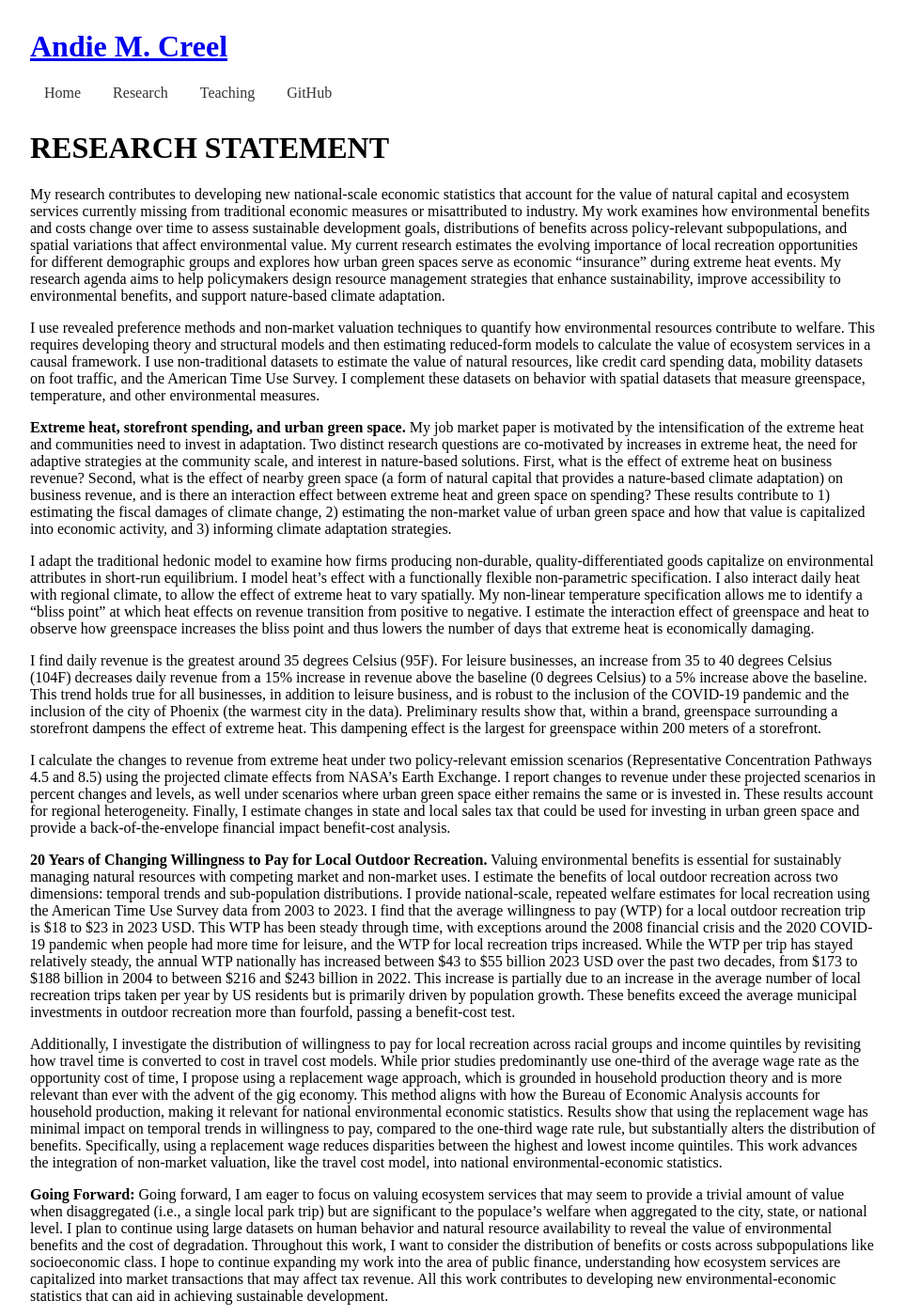
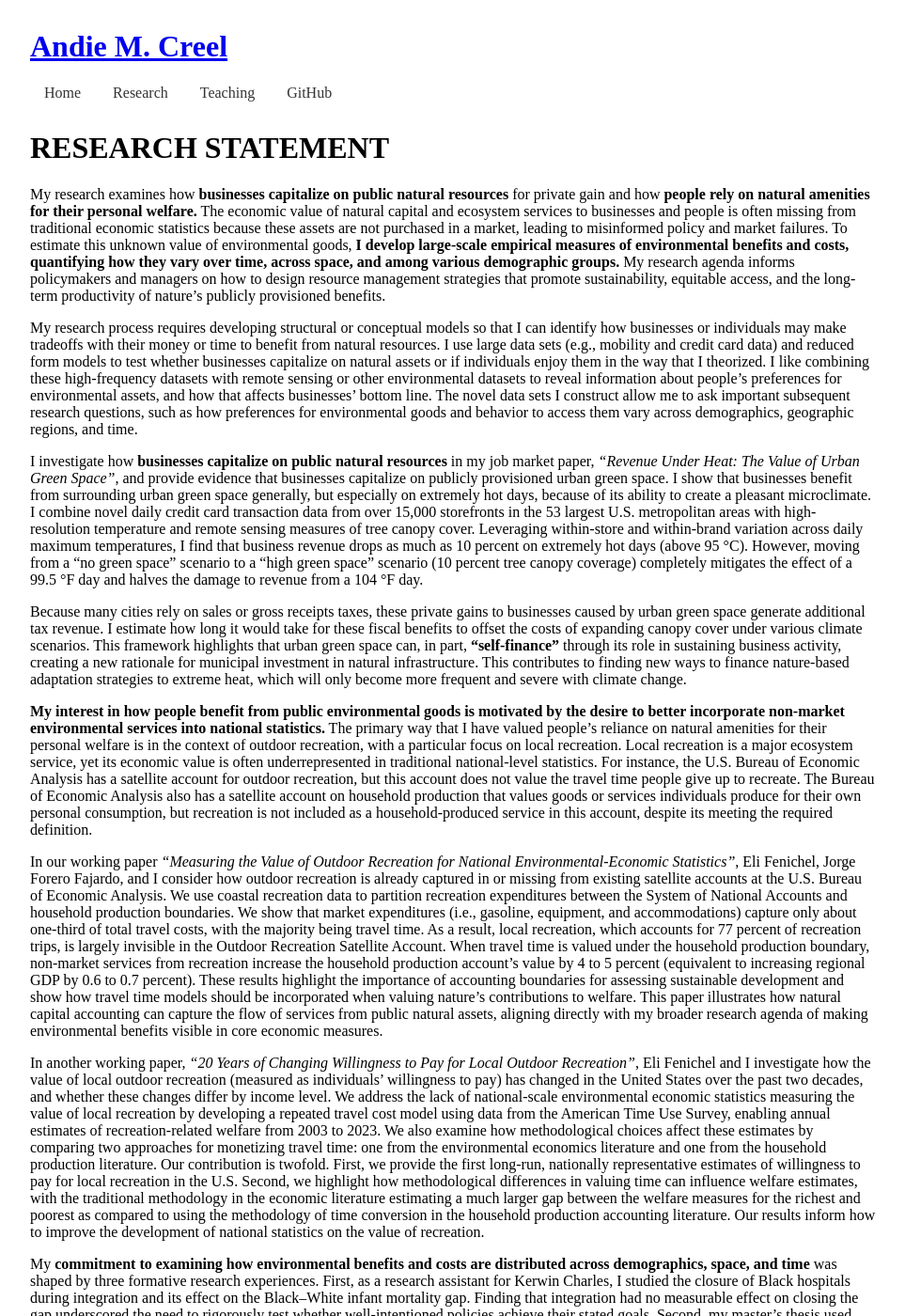
Before and after one commit to a5creel/a5creel.github.io, a Jekyll site: the page built from creel_research.md, in a window 1280 px wide and 1400 px high. Shown: the whole window at 94% size, without its empty margins (158-1121 px from the left). Built offline with Jekyll 4.4.1, drawn with Linux system fonts in a browser that asks for light colours; some of the changed text lies outside the part shown.

Commit message:
updated research statement

```diff
--- a/creel_research.md
+++ b/creel_research.md
@@ -4,23 +4,24 @@ title: Research Statement
 ---
 # RESEARCH STATEMENT
 
-My research contributes to developing new national-scale economic statistics that account for the value of natural capital and ecosystem services currently missing from traditional economic measures or misattributed to industry. My work examines how environmental benefits and costs change over time to assess sustainable development goals, distributions of benefits across policy-relevant subpopulations, and spatial variations that affect environmental value. My current research estimates the evolving importance of local recreation opportunities for different demographic groups and explores how urban green spaces serve as economic “insurance” during extreme heat events. My research agenda aims to help policymakers design resource management strategies that enhance sustainability, improve accessibility to environmental benefits, and support nature-based climate adaptation.
+My research examines how **businesses capitalize on public natural resources** for private gain and how **people rely on natural amenities for their personal welfare.** The economic value of natural capital and ecosystem services to businesses and people is often missing from traditional economic statistics because these assets are not purchased in a market, leading to misinformed policy and market failures. To estimate this unknown value of environmental goods, **I develop large-scale empirical measures of environmental benefits and costs, quantifying how they vary over time, across space, and among various demographic groups.** My research agenda informs policymakers and managers on how to design resource management strategies that promote sustainability, equitable access, and the long-term productivity of nature’s publicly provisioned benefits.
 
-I use revealed preference methods and non-market valuation techniques to quantify how environmental resources contribute to welfare. This requires developing theory and structural models and then estimating reduced-form models to calculate the value of ecosystem services in a causal framework.  I use non-traditional datasets to estimate the value of natural resources, like credit card spending data, mobility datasets on foot traffic, and the American Time Use Survey. I complement these datasets on behavior with spatial datasets that measure greenspace, temperature, and other environmental measures.
+My research process requires developing structural or conceptual models so that I can identify how businesses or individuals may make tradeoffs with their money or time to benefit from natural resources. I use large data sets (e.g., mobility and credit card data) and reduced form models to test whether businesses capitalize on natural assets or if individuals enjoy them in the way that I theorized. I like combining these high-frequency datasets with remote sensing or other environmental datasets to reveal information about people’s preferences for environmental assets, and how that affects businesses’ bottom line. The novel data sets I construct allow me to ask important subsequent research questions, such as how preferences for environmental goods and behavior to access them vary across demographics, geographic regions, and time.
 
-**Extreme heat, storefront spending, and urban green space.** My job market paper is motivated by the intensification of the extreme heat and communities need to invest in adaptation. Two distinct research questions are co-motivated by increases in extreme heat, the need for adaptive strategies at the community scale, and interest in nature-based solutions. First, what is the effect of extreme heat on business revenue? Second, what is the effect of nearby green space (a form of natural capital that provides a nature-based climate adaptation) on business revenue, and is there an interaction effect between extreme heat and green space on spending? These results contribute to 1) estimating the fiscal damages of climate change, 2) estimating the non-market value of urban green space and how that value is capitalized into economic activity, and 3) informing climate adaptation strategies.
+I investigate how **businesses capitalize on public natural resources** in my job market paper, *“Revenue Under Heat: The Value of Urban Green Space”*, and provide evidence that businesses capitalize on publicly provisioned urban green space. I show that businesses benefit from surrounding urban green space generally, but especially on extremely hot days, because of its ability to create a pleasant microclimate. I combine novel daily credit card transaction data from over 15,000 storefronts in the 53 largest U.S. metropolitan areas with high-resolution temperature and remote sensing measures of tree canopy cover. Leveraging within-store and within-brand variation across daily maximum temperatures, I find that business revenue drops as much as 10 percent on extremely hot days (above 95 °C). However, moving from a “no green space” scenario to a “high green space” scenario (10 percent tree canopy coverage) completely mitigates the effect of a 99.5 °F day and halves the damage to revenue from a 104 °F day.
 
-I adapt the traditional hedonic model to examine how firms producing non-durable, quality-differentiated goods capitalize on environmental attributes in short-run equilibrium. I model heat’s effect with a functionally flexible non-parametric specification. I also interact daily heat with regional climate, to allow the effect of extreme heat to vary spatially. My non-linear temperature specification allows me to identify a “bliss point” at which heat effects on revenue transition from positive to negative. I estimate the interaction effect of greenspace and heat to observe how greenspace increases the bliss point and thus lowers the number of days that extreme heat is economically damaging.
+Because many cities rely on sales or gross receipts taxes, these private gains to businesses caused by urban green space generate additional tax revenue. I estimate how long it would take for these fiscal benefits to offset the costs of expanding canopy cover under various climate scenarios. This framework highlights that urban green space can, in part, **“self-finance”** through its role in sustaining business activity, creating a new rationale for municipal investment in natural infrastructure. This contributes to finding new ways to finance nature-based adaptation strategies to extreme heat, which will only become more frequent and severe with climate change.
 
+**My interest in how people benefit from public environmental goods is motivated by the desire to better incorporate non-market environmental services into national statistics.** The primary way that I have valued people’s reliance on natural amenities for their personal welfare is in the context of outdoor recreation, with a particular focus on local recreation. Local recreation is a major ecosystem service, yet its economic value is often underrepresented in traditional national-level statistics. For instance, the U.S. Bureau of Economic Analysis has a satellite account for outdoor recreation, but this account does not value the travel time people give up to recreate. The Bureau of Economic Analysis also has a satellite account on household production that values goods or services individuals produce for their own personal consumption, but recreation is not included as a household-produced service in this account, despite its meeting the required definition.
 
-I find daily revenue is the greatest around 35 degrees Celsius (95F). For leisure businesses, an increase from 35 to 40 degrees Celsius (104F) decreases daily revenue from a 15% increase in revenue above the baseline (0 degrees Celsius) to a 5% increase above the baseline. This trend holds true for all businesses, in addition to leisure business, and is robust to the inclusion of the COVID-19 pandemic and the inclusion of the city of Phoenix (the warmest city in the data). Preliminary results show that, within a brand, greenspace surrounding a storefront dampens the effect of extreme heat. This dampening effect is the largest for greenspace within 200 meters of a storefront.
+In our working paper *“Measuring the Value of Outdoor Recreation for National Environmental-Economic Statistics”*, Eli Fenichel, Jorge Forero Fajardo, and I consider how outdoor recreation is already captured in or missing from existing satellite accounts at the U.S. Bureau of Economic Analysis. We use coastal recreation data to partition recreation expenditures between the System of National Accounts and household production boundaries. We show that market expenditures (i.e., gasoline, equipment, and accommodations) capture only about one-third of total travel costs, with the majority being travel time. As a result, local recreation, which accounts for 77 percent of recreation trips, is largely invisible in the Outdoor Recreation Satellite Account. When travel time is valued under the household production boundary, non-market services from recreation increase the household production account’s value by 4 to 5 percent (equivalent to increasing regional GDP by 0.6 to 0.7 percent). These results highlight the importance of accounting boundaries for assessing sustainable development and show how travel time models should be incorporated when valuing nature’s contributions to welfare. This paper illustrates how natural capital accounting can capture the flow of services from public natural assets, aligning directly with my broader research agenda of making environmental benefits visible in core economic measures.
 
-I calculate the changes to revenue from extreme heat under two policy-relevant emission scenarios (Representative Concentration Pathways 4.5 and 8.5) using the projected climate effects from NASA’s Earth Exchange. I report changes to revenue under these projected scenarios in percent changes and levels, as well under scenarios where urban green space either remains the same or is invested in. These results account for regional heterogeneity. Finally, I estimate changes in state and local sales tax that could be used for investing in urban green space and provide a back-of-the-envelope financial impact benefit-cost analysis.
+In another working paper, *“20 Years of Changing Willingness to Pay for Local Outdoor Recreation”*, Eli Fenichel and I investigate how the value of local outdoor recreation (measured as individuals’ willingness to pay) has changed in the United States over the past two decades, and whether these changes differ by income level. We address the lack of national-scale environmental economic statistics measuring the value of local recreation by developing a repeated travel cost model using data from the American Time Use Survey, enabling annual estimates of recreation-related welfare from 2003 to 2023. We also examine how methodological choices affect these estimates by comparing two approaches for monetizing travel time: one from the environmental economics literature and one from the household production literature. Our contribution is twofold. First, we provide the first long-run, nationally representative estimates of willingness to pay for local recreation in the U.S. Second, we highlight how methodological differences in valuing time can influence welfare estimates, with the traditional methodology in the economic literature estimating a much larger gap between the welfare measures for the richest and poorest as compared to using the methodology of time conversion in the household production accounting literature. Our results inform how to improve the development of national statistics on the value of recreation.
 
-**20 Years of Changing Willingness to Pay for Local Outdoor Recreation.** Valuing environmental benefits is essential for sustainably managing natural resources with competing market and non-market uses. I estimate the benefits of local outdoor recreation across two dimensions: temporal trends and sub-population distributions. I provide national-scale, repeated welfare estimates for local recreation using the American Time Use Survey data from 2003 to 2023. I find that the average willingness to pay (WTP) for a local outdoor recreation trip is $18 to $23 in 2023 USD. This WTP has been steady through time, with exceptions around the 2008 financial crisis and the 2020 COVID-19 pandemic when people had more time for leisure, and the WTP for local recreation trips increased. While the WTP per trip has stayed relatively steady, the annual WTP nationally has increased between $43 to $55 billion 2023 USD over the past two decades, from $173 to $188 billion in 2004 to between $216 and $243 billion in 2022. This increase is partially due to an increase in the average number of local recreation trips taken per year by US residents but is primarily driven by population growth. These benefits exceed the average municipal investments in outdoor recreation more than fourfold, passing a benefit-cost test.
+My **commitment to examining how environmental benefits and costs are distributed across demographics, space, and time** was shaped by three formative research experiences. First, as a research assistant for Kerwin Charles, I studied the closure of Black hospitals during integration and its effect on the Black–White infant mortality gap. Finding that integration had no measurable effect on closing the gap underscored the need to rigorously test whether well-intentioned policies achieve their stated goals. Second, my master’s thesis used nationwide mobility data to study park use during the early months of the COVID-19 pandemic. I found that people of color and immigrants reduced their use of local parks more than white domestic recreators, suggesting that these groups rely more heavily on social forms of outdoor recreation. Finally, during a research internship with Margaret Walls at Resources for the Future, I examined the distribution of Land and Water Conservation Fund grants. Using a modified Suits index, we found that grants were equitably distributed across income groups but disproportionately favored white counties over those with larger populations of people of color. These experiences reinforced the value of coupling efficiency-based statistics with distributional analyses to truly understand how publicly provisioned goods affect people’s welfare in heterogeneous ways.
 
-Additionally, I investigate the distribution of willingness to pay for local recreation across racial groups and income quintiles by revisiting how travel time is converted to cost in travel cost models. While prior studies predominantly use one-third of the average wage rate as the opportunity cost of time, I propose using a replacement wage approach, which is grounded in household production theory and is more relevant than ever with the advent of the gig economy. This method aligns with how the Bureau of Economic Analysis accounts for household production, making it relevant for national environmental economic statistics. Results show that using the replacement wage has minimal impact on temporal trends in willingness to pay, compared to the one-third wage rate rule, but substantially alters the distribution of benefits. Specifically, using a replacement wage reduces disparities between the highest and lowest income quintiles. This work advances the integration of non-market valuation, like the travel cost model, into national environmental-economic statistics.
+**Going Forward:** My future research will continue to make visible the value of environmental benefits that appear trivial when measured at the individual level but are significant when aggregated across cities, states, or nations. This agenda builds on my commitment to using large-scale data on human behavior and natural resources to quantify both the welfare gains from ecosystem services and the costs of environmental degradation, and how these benefits and costs are distributed across income groups, neighborhoods, and regions. By connecting these values to fiscal systems and businesses’ bottom lines, I aim to broaden the scope of public finance to include nature’s contributions to tax bases and economic resilience.
 
-**Going Forward:** Going forward, I am eager to focus on valuing ecosystem services that may seem to provide a trivial amount of value when disaggregated (i.e., a single local park trip) but are significant to the populace’s welfare when aggregated to the city, state, or national level. I plan to continue using large datasets on human behavior and natural resource availability to reveal the value of environmental benefits and the cost of degradation. Throughout this work, I want to consider the distribution of benefits or costs across subpopulations like socioeconomic class. I hope to continue expanding my work into the area of public finance, understanding how ecosystem services are capitalized into market transactions that may affect tax revenue. All this work contributes to developing new environmental-economic statistics that can aid in achieving sustainable development.
+One line of work will refine how we quantify the marginal leisure value of local recreation space. Current travel cost models focus on trips, while natural capital accounting requires values linked to acreage. Developing methods to bridge this gap will improve how recreation services are incorporated into national statistics. A second line of inquiry will ask how outdoor recreation provides a welfare “backstop” during crises such as recessions or pandemics, when household budgets are constrained but access to local green space remains essential. Finally, I plan to study how climate change compounds inequities in access to basic needs, such as food. In particular, I will examine how extreme heat disproportionately burdens households in food deserts, who must travel further for necessities like groceries.
 
-Specifically, I plan to refine how we quantify the marginal leisure value of an acre of local recreation area, bridging the gap between travel cost models, which measure trips, and natural capital accounting, which requires valuations in terms of acreage. Additionally, I want to investigate how outdoor recreation can provide a welfare backstop during national crises like recessions or pandemics. Finally, I would like to ask how the inequitable cost of extreme heat on people who live in food deserts and are forced to travel for necessities like groceries.
+Together, these projects advance the development of environmental-economic statistics that inform sustainable development, equitable policy design, and fiscal planning.
```
Also changed, not shown: index.md (+2 -2 lines), figures/green_space_2.5.jpg (added), figures/plot_all_cities.jpg (deleted), 1 other file.
